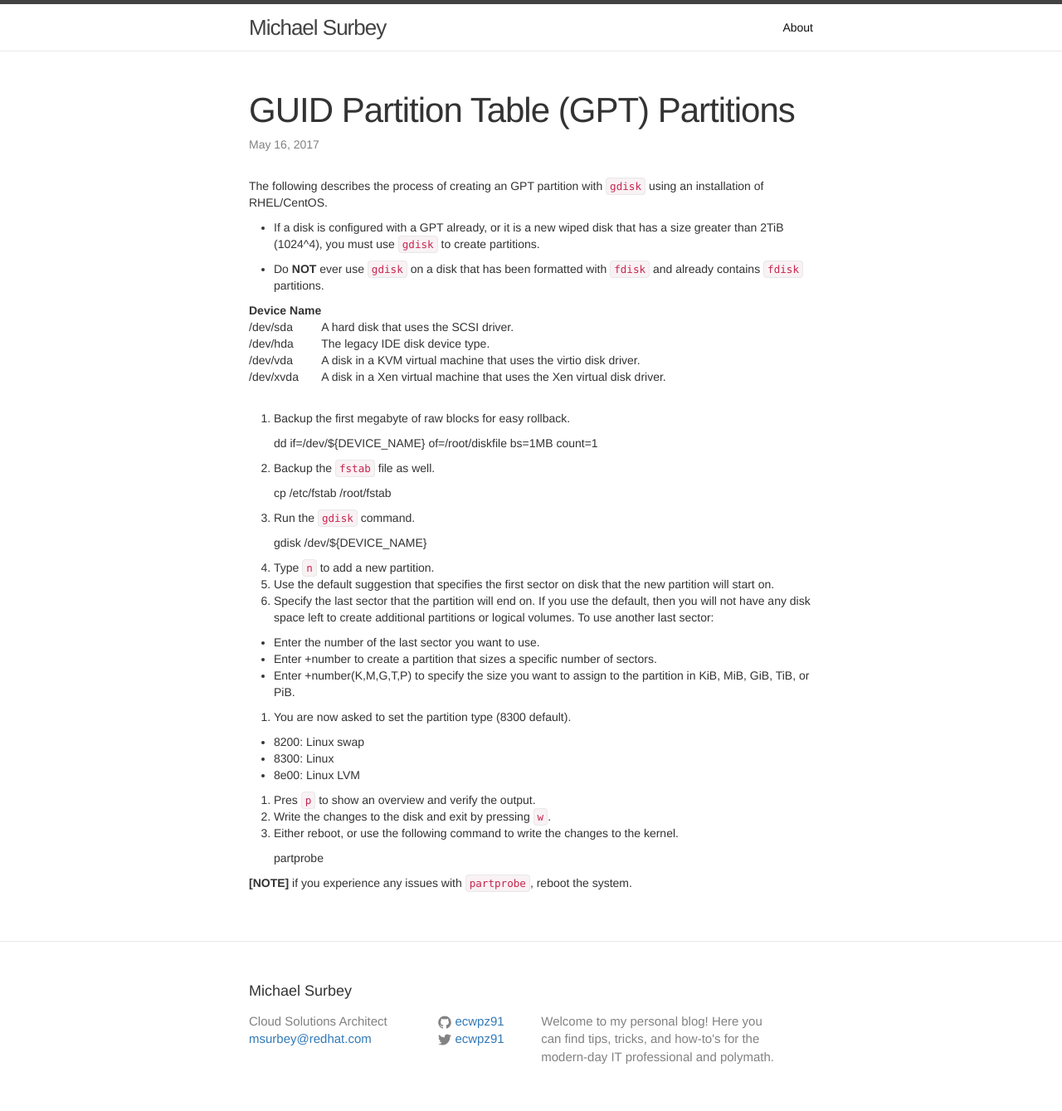
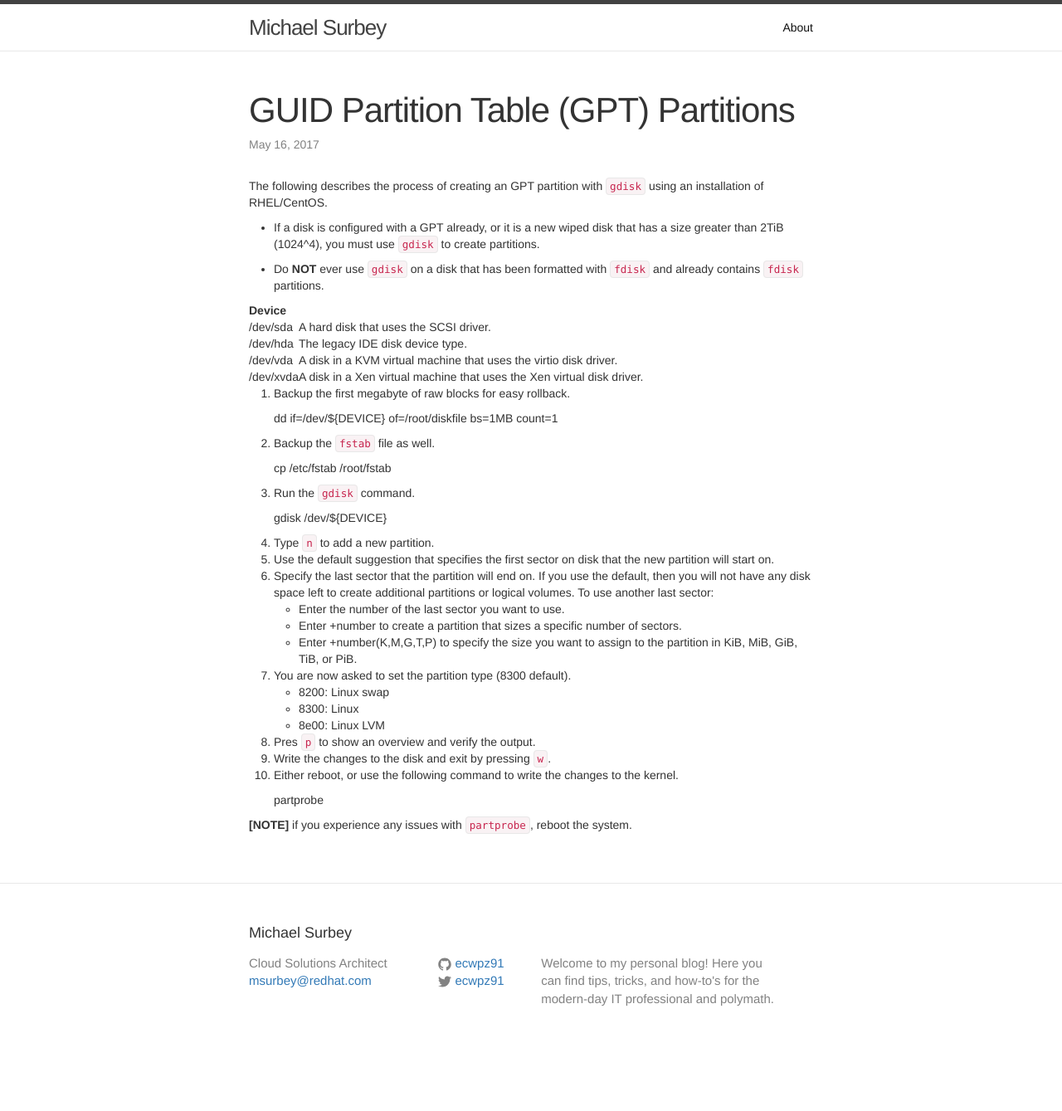
Before and after one commit to ecwpz91/ecwpz91.github.io, a Jekyll site: the page built from _posts/2017/2017-05-16-guid-partition-table-gpt-partitions.markdown, in a window 1280 px wide. Shown: the whole page at 83% size. Built offline with Jekyll 4.4.1, drawn with Linux system fonts in a browser that asks for light colours; nearby versions of some CDN libraries; after the commit the page ends 1269 px from its top, so only the background shows below that.

Commit message:
Fixed formatting

```diff
--- a/_posts/2017/2017-05-16-guid-partition-table-gpt-partitions.markdown
+++ b/_posts/2017/2017-05-16-guid-partition-table-gpt-partitions.markdown
@@ -10,18 +10,16 @@ The following describes the process of creating an GPT partition with `gdisk` us
 
 * Do **NOT** ever use `gdisk` on a disk that has been formatted with `fdisk` and already contains `fdisk` partitions.
 
-Device Name |
+Device |
 -- | --
 /dev/sda | A hard disk that uses the SCSI driver.
 /dev/hda | The legacy IDE disk device type.
 /dev/vda | A disk in a KVM virtual machine that uses the virtio disk driver.
 /dev/xvda | A disk in a Xen virtual machine that uses the Xen virtual disk driver.
 
-<br/>
-
 1. Backup the first megabyte of raw blocks for easy rollback.
 
-    dd if=/dev/${DEVICE_NAME} of=/root/diskfile bs=1MB count=1
+    dd if=/dev/${DEVICE} of=/root/diskfile bs=1MB count=1
 
 2. Backup the `fstab` file as well.
 
@@ -29,18 +27,16 @@ Device Name |
 
 3. Run the  `gdisk` command.
 
-    gdisk /dev/${DEVICE_NAME}
+    gdisk /dev/${DEVICE}
 
 4. Type `n` to add a new partition.
 5. Use the default suggestion that specifies the first sector on disk that the new partition will start on.
 6. Specify the last sector that the partition will end on. If you use the default, then you will not have any disk space left to create additional partitions or logical volumes. To use another last sector:
-
   * Enter the number of the last sector you want to use.
   * Enter +number to create a partition that sizes a specific number of sectors.
   * Enter +number(K,M,G,T,P) to specify the size you want to assign to the partition in KiB, MiB, GiB, TiB, or PiB.
 
 7. You are now asked to set the partition type (8300 default).
-
   * 8200: Linux swap
   * 8300: Linux
   * 8e00: Linux LVM
```
